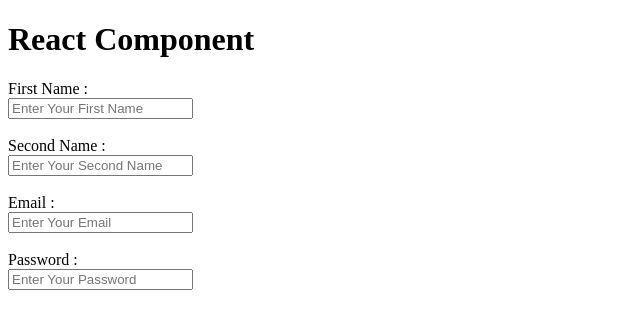
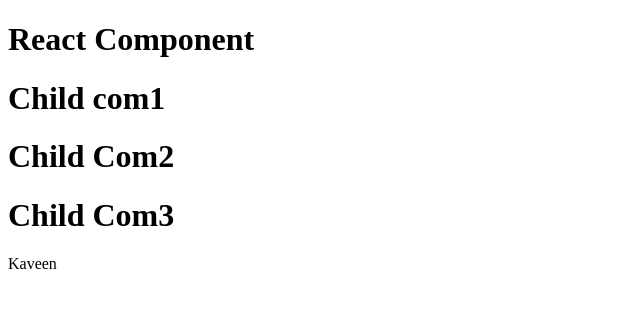
Before and after one commit to gihantha/react_laravel_playground_ws2, a React (Vite) app: page / in a window 1280 px wide. Shown: the top 328 px of the page, without its empty margins (0-640 px from the left). Built offline with nearby package versions, Linux system fonts and the light colour scheme.

Commit message:
showed the prop drilling in react through props passing

```diff
--- a/src/App.jsx
+++ b/src/App.jsx
@@ -1,16 +1,15 @@
 import React, {useState} from 'react';
 import './App.css';
-import InputField from "./components/InputField.jsx";
+import ChildComponent1 from "./components/ChildComponent1.jsx";
+
 const App = () => {
+    const [name, setMyName] = useState("Kaveen");
   return (
       <div>
         <h1>React Component</h1>
-          <form action="">
-              <InputField labelName={"First Name  "} inputFieldType={"text"} placeholder={"Enter Your First Name"}/>
-              <InputField labelName={"Second Name  "} inputFieldType={"text"} placeholder={"Enter Your Second Name"}/>
-              <InputField labelName={"Email  "} inputFieldType={"emaill"} placeholder={"Enter Your Email"}/>
-              <InputField labelName={"Password  "} inputFieldType={"password"} placeholder={"Enter Your Password"}/>
-          </form>
+          <ChildComponent1 name={name} />
+
+          {/*Week 5 1.31*/}
       </div>
   );
 };
--- /dev/null
+++ b/src/components/ChildComponent1.jsx
@@ -0,0 +1,13 @@
+import React from "react";
+import ChildComponent2 from "./ChildComponent2.jsx";
+
+const ChildComponent1 = ({ name }) => {
+  return (
+    <div>
+      <h1>Child com1</h1>
+      <ChildComponent2 name={name} />
+    </div>
+  );
+};
+
+export default ChildComponent1;
--- /dev/null
+++ b/src/components/ChildComponent2.jsx
@@ -0,0 +1,13 @@
+import React from 'react';
+import ChildComponent3 from "./ChildComponent3.jsx";
+
+const ChildComponent2 = ({name}) => {
+    return (
+        <div>
+            <h1>Child Com2</h1>
+            <ChildComponent3 name={name} />
+        </div>
+    );
+};
+
+export default ChildComponent2;
--- /dev/null
+++ b/src/components/ChildComponent3.jsx
@@ -0,0 +1,13 @@
+import React from 'react';
+
+const ChildComponent3 = ({name:myName}) => {
+    return (
+        <div>
+            <h1>Child Com3</h1>
+            <p>{myName}</p>
+
+        </div>
+    );
+};
+
+export default ChildComponent3;
--- a/src/components/InputField.jsx
+++ /dev/null
@@ -1,16 +0,0 @@
-import React from 'react';
-
-const InputField = ({labelName, inputFieldType, placeholder}) => {
-    return (
-        <div>
-            <label htmlFor="">{labelName} :</label>
-            <br/>
-            <input type={inputFieldType} placeholder={placeholder}/>
-            <br/>
-            <br/>
-
-        </div>
-    );
-};
-
-export default InputField;
```
